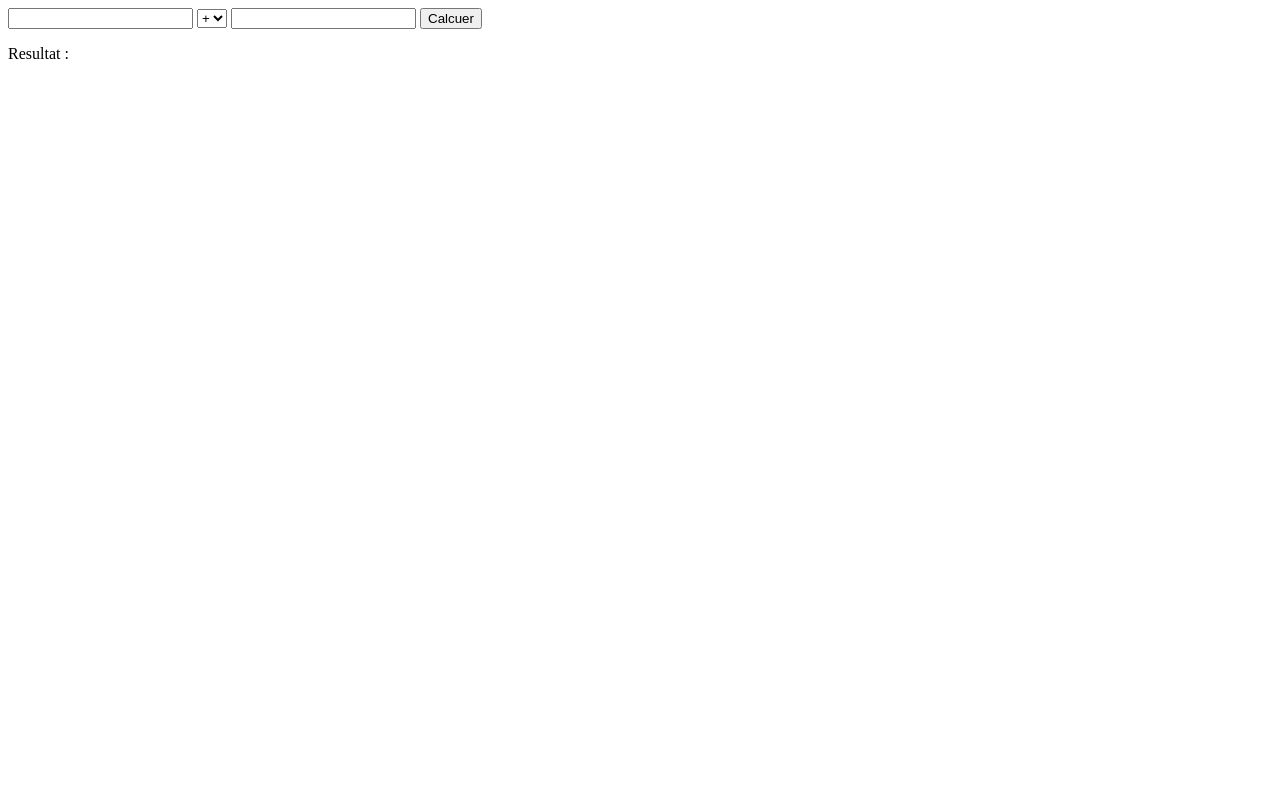
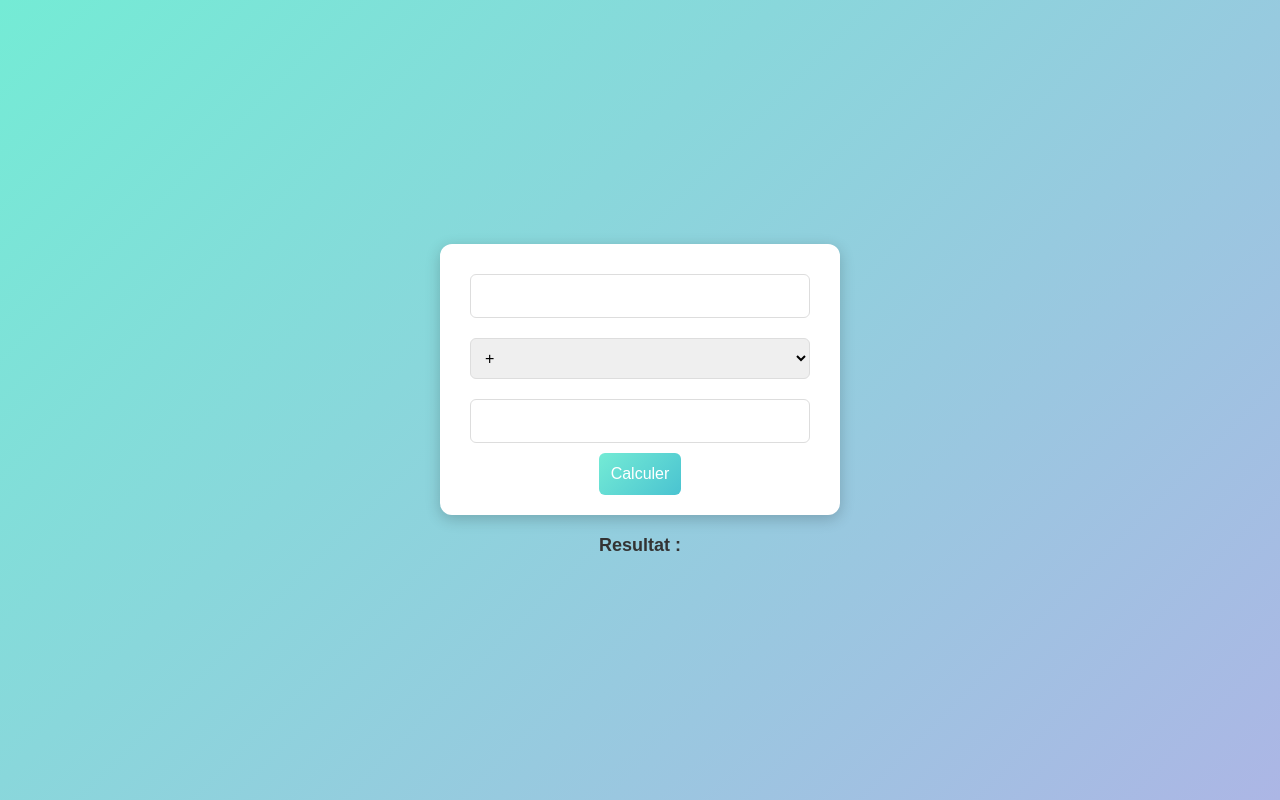
Before and after one commit to Wadecx/calculatrice, a plain HTML site: page index.html in a window 1280 px wide. Drawn offline with Linux system fonts and the light colour scheme.

Commit message:
Add files via upload

```diff
--- a/index.html
+++ b/index.html
@@ -3,6 +3,7 @@
   <head>
     <meta charset="UTF-8" />
     <meta name="viewport" content="width=device-width, initial-scale=1.0" />
+    <link rel="stylesheet" href="style.css">
     <title>Calc</title>
   </head>
   <body>
@@ -15,7 +16,7 @@
         <option value="moins">-</option>
       </select>
       <input type="number" name="" id="value2" />
-      <input type="submit" value="Calcuer" />
+      <input type="submit" value="Calculer" />
     </form>
 
     <p id="resultat">Resultat :</p>
--- /dev/null
+++ b/style.css
@@ -0,0 +1,83 @@
+body,
+h1,
+p,
+input,
+select,
+form {
+  margin: 0;
+  padding: 0;
+  box-sizing: border-box;
+}
+
+body {
+  font-family: "Arial", sans-serif;
+  background: linear-gradient(135deg, #74ebd5, #acb6e5);
+  display: flex;
+  justify-content: center;
+  align-items: center;
+  height: 100vh;
+  margin: 0;
+  flex-direction: column;
+}
+
+form {
+  background-color: white;
+  padding: 20px;
+  border-radius: 12px;
+  box-shadow: 0px 4px 15px rgba(0, 0, 0, 0.2);
+  max-width: 400px;
+  width: 100%;
+  text-align: center;
+}
+
+input[type="text"],
+select {
+  width: calc(100% - 20px);
+  margin: 10px 0;
+  padding: 10px;
+  font-size: 16px;
+  border: 1px solid #ddd;
+  border-radius: 6px;
+  outline: none;
+  transition: border-color 0.3s ease;
+}
+
+form input[type="number"] {
+  width: calc(100% - 20px);
+  margin: 10px 0;
+  padding: 12px;
+  font-size: 16px;
+  border: 1px solid #ddd;
+  border-radius: 6px;
+  outline: none;
+  transition: border-color 0.3s ease;
+}
+
+form input[type="number"]:focus {
+  border-color: #1e3c72;
+  box-shadow: 0 0 5px rgba(30, 60, 114, 0.5);
+}
+
+input[type="submit"] {
+  background: linear-gradient(135deg, #74ebd5, #4ac3d1);
+  color: white;
+  border: none;
+  padding: 12px;
+  font-size: 16px;
+  border-radius: 6px;
+  cursor: pointer;
+  transition: background 0.3s ease, transform 0.2s ease;
+}
+
+input[type="submit"]:hover {
+  background: linear-gradient(135deg, #4ac3d1, #74ebd5);
+  transform: translateY(-2px);
+}
+
+#resultat {
+  margin-top: 20px;
+  font-size: 18px;
+  font-weight: bold;
+  color: #333;
+  text-align: center;
+}
```
